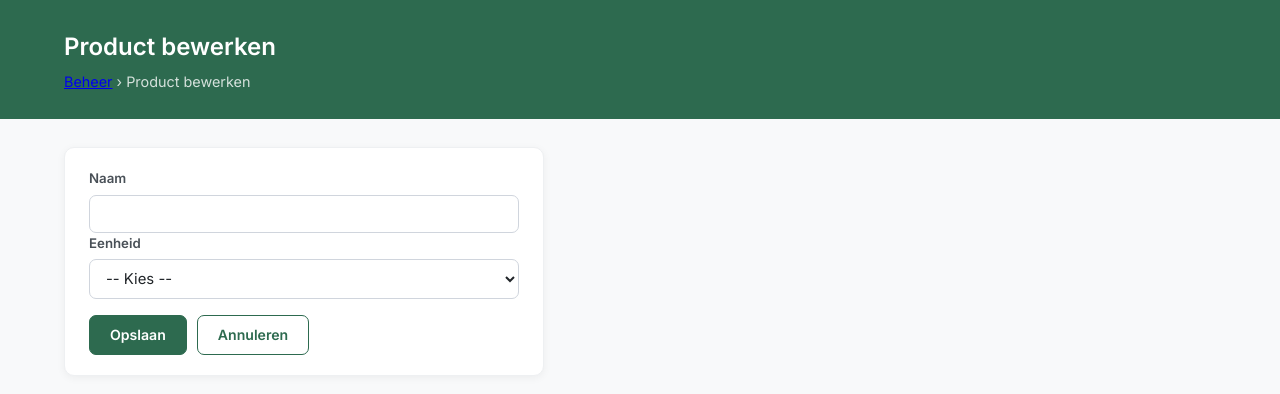
After one commit to mkoks75/Test, a FastAPI app: template templates/admin_edit_product.html in a window 1280 px wide. The commit adds this page. Shown: the top 394 px of the page. Run offline with FastAPI, Linux system fonts and the light colour scheme; the template is opened without the code that fills it, so the values that code supplies are empty; parts of the project's set-up code (start-up, migrations or seed data) failed here and were passed over.

Commit message:
bewerken verwijderen beheer items, foto fix mobiel, hernoeming

```diff
--- a/main.py
+++ b/main.py
@@ -882,6 +882,7 @@ async def admin(
     request: Request,
     db: Session = Depends(get_db),
     success: str = None,
+    error: str = None,
 ):
     user = get_current_user(request)
     if not user:
@@ -904,6 +905,7 @@ async def admin(
             "eenheden": eenheden,
             "actieve_eenheden": actieve_eenheden,
             "success": success,
+            "error": error,
         },
     )
 
@@ -1116,6 +1118,235 @@ async def admin_activate_eenheid(
         eenheid.actief = True
         db.commit()
     return RedirectResponse("/admin", status_code=302)
+
+
+# ── Product bewerken / verwijderen ─────────────────────────────────────────────
+
+@app.get("/admin/product/{product_id}/edit")
+async def admin_edit_product(product_id: int, request: Request, db: Session = Depends(get_db)):
+    user = get_current_user(request)
+    if not user:
+        return RedirectResponse("/login", status_code=302)
+
+    product = db.query(models.Product).filter(models.Product.id == product_id).first()
+    if not product:
+        return RedirectResponse("/admin", status_code=302)
+
+    eenheden = db.query(models.Eenheid).filter(models.Eenheid.actief == True).order_by(models.Eenheid.naam).all()
+    return templates.TemplateResponse(
+        "admin_edit_product.html",
+        {"request": request, "user": user, "product": product, "eenheden": eenheden},
+    )
+
+
+@app.post("/admin/product/{product_id}/edit")
+async def admin_edit_product_post(
+    product_id: int,
+    request: Request,
+    db: Session = Depends(get_db),
+    name: str = Form(...),
+    eenheid_id: int = Form(...),
+):
+    user = get_current_user(request)
+    if not user:
+        return RedirectResponse("/login", status_code=302)
+
+    product = db.query(models.Product).filter(models.Product.id == product_id).first()
+    if product:
+        eenheid = db.query(models.Eenheid).filter(models.Eenheid.id == eenheid_id).first()
+        product.name = name.strip()
+        product.eenheid_id = eenheid_id
+        if eenheid:
+            product.unit = eenheid.naam
+        db.commit()
+    return RedirectResponse("/admin?success=product_updated", status_code=302)
+
+
+@app.post("/admin/product/{product_id}/delete")
+async def admin_delete_product(product_id: int, request: Request, db: Session = Depends(get_db)):
+    user = get_current_user(request)
+    if not user:
+        return RedirectResponse("/login", status_code=302)
+
+    product = db.query(models.Product).filter(models.Product.id == product_id).first()
+    if not product:
+        return RedirectResponse("/admin", status_code=302)
+
+    heeft_entries = db.query(models.HarvestEntry).filter(models.HarvestEntry.product_id == product_id).first()
+    if heeft_entries:
+        return RedirectResponse("/admin?error=product_heeft_entries", status_code=302)
+
+    db.delete(product)
+    db.commit()
+    return RedirectResponse("/admin?success=product_deleted", status_code=302)
+
+
+# ── Locatie bewerken / verwijderen ─────────────────────────────────────────────
+
+@app.get("/admin/location/{location_id}/edit")
+async def admin_edit_location(location_id: int, request: Request, db: Session = Depends(get_db)):
+    user = get_current_user(request)
+    if not user:
+        return RedirectResponse("/login", status_code=302)
+
+    location = db.query(models.Location).filter(models.Location.id == location_id).first()
+    if not location:
+        return RedirectResponse("/admin", status_code=302)
+
+    return templates.TemplateResponse(
+        "admin_edit_location.html",
+        {"request": request, "user": user, "location": location},
+    )
+
+
+@app.post("/admin/location/{location_id}/edit")
+async def admin_edit_location_post(
+    location_id: int,
+    request: Request,
+    db: Session = Depends(get_db),
+    name: str = Form(...),
+):
+    user = get_current_user(request)
+    if not user:
+        return RedirectResponse("/login", status_code=302)
+
+    location = db.query(models.Location).filter(models.Location.id == location_id).first()
+    if location:
+        location.name = name.strip()
+        db.commit()
+    return RedirectResponse("/admin?success=location_updated", status_code=302)
+
+
+@app.post("/admin/location/{location_id}/delete")
+async def admin_delete_location(location_id: int, request: Request, db: Session = Depends(get_db)):
+    user = get_current_user(request)
+    if not user:
+        return RedirectResponse("/login", status_code=302)
+
+    location = db.query(models.Location).filter(models.Location.id == location_id).first()
+    if not location:
+        return RedirectResponse("/admin", status_code=302)
+
+    heeft_entries = db.query(models.HarvestEntry).filter(models.HarvestEntry.location_id == location_id).first()
+    heeft_uitgiftes = db.query(models.Uitgifte).filter(models.Uitgifte.location_id == location_id).first()
+    if heeft_entries or heeft_uitgiftes:
+        return RedirectResponse("/admin?error=location_heeft_registraties", status_code=302)
+
+    db.delete(location)
+    db.commit()
+    return RedirectResponse("/admin?success=location_deleted", status_code=302)
+
+
+# ── Ontvanger bewerken / verwijderen ───────────────────────────────────────────
+
+@app.get("/admin/ontvanger/{ontvanger_id}/edit")
+async def admin_edit_ontvanger(ontvanger_id: int, request: Request, db: Session = Depends(get_db)):
+    user = get_current_user(request)
+    if not user:
+        return RedirectResponse("/login", status_code=302)
+
+    ontvanger = db.query(models.Ontvanger).filter(models.Ontvanger.id == ontvanger_id).first()
+    if not ontvanger:
+        return RedirectResponse("/admin", status_code=302)
+
+    return templates.TemplateResponse(
+        "admin_edit_ontvanger.html",
+        {"request": request, "user": user, "ontvanger": ontvanger},
+    )
+
+
+@app.post("/admin/ontvanger/{ontvanger_id}/edit")
+async def admin_edit_ontvanger_post(
+    ontvanger_id: int,
+    request: Request,
+    db: Session = Depends(get_db),
+    naam: str = Form(...),
+):
+    user = get_current_user(request)
+    if not user:
+        return RedirectResponse("/login", status_code=302)
+
+    ontvanger = db.query(models.Ontvanger).filter(models.Ontvanger.id == ontvanger_id).first()
+    if ontvanger:
+        ontvanger.naam = naam.strip()
+        db.commit()
+    return RedirectResponse("/admin?success=ontvanger_updated", status_code=302)
+
+
+@app.post("/admin/ontvanger/{ontvanger_id}/delete")
+async def admin_delete_ontvanger(ontvanger_id: int, request: Request, db: Session = Depends(get_db)):
+    user = get_current_user(request)
+    if not user:
+        return RedirectResponse("/login", status_code=302)
+
+    ontvanger = db.query(models.Ontvanger).filter(models.Ontvanger.id == ontvanger_id).first()
+    if not ontvanger:
+        return RedirectResponse("/admin", status_code=302)
+
+    heeft_uitgiftes = db.query(models.Uitgifte).filter(models.Uitgifte.ontvanger == ontvanger.naam).first()
+    if heeft_uitgiftes:
+        return RedirectResponse("/admin?error=ontvanger_heeft_uitgiftes", status_code=302)
+
+    db.delete(ontvanger)
+    db.commit()
+    return RedirectResponse("/admin?success=ontvanger_deleted", status_code=302)
+
+
+# ── Eenheid bewerken / verwijderen ─────────────────────────────────────────────
+
+@app.get("/admin/eenheid/{eenheid_id}/edit")
+async def admin_edit_eenheid(eenheid_id: int, request: Request, db: Session = Depends(get_db)):
+    user = get_current_user(request)
+    if not user:
+        return RedirectResponse("/login", status_code=302)
+
+    eenheid = db.query(models.Eenheid).filter(models.Eenheid.id == eenheid_id).first()
+    if not eenheid:
+        return RedirectResponse("/admin", status_code=302)
+
+    return templates.TemplateResponse(
+        "admin_edit_eenheid.html",
+        {"request": request, "user": user, "eenheid": eenheid},
+    )
+
+
+@app.post("/admin/eenheid/{eenheid_id}/edit")
+async def admin_edit_eenheid_post(
+    eenheid_id: int,
+    request: Request,
+    db: Session = Depends(get_db),
+    naam: str = Form(...),
+    etiket_per_stuk: str = Form(default=""),
+):
+    user = get_current_user(request)
+    if not user:
+        return RedirectResponse("/login", status_code=302)
+
+    eenheid = db.query(models.Eenheid).filter(models.Eenheid.id == eenheid_id).first()
+    if eenheid:
+        eenheid.naam = naam.strip()
+        eenheid.etiket_per_stuk = bool(etiket_per_stuk)
+        db.commit()
+    return RedirectResponse("/admin?success=eenheid_updated", status_code=302)
+
+
+@app.post("/admin/eenheid/{eenheid_id}/delete")
+async def admin_delete_eenheid(eenheid_id: int, request: Request, db: Session = Depends(get_db)):
+    user = get_current_user(request)
+    if not user:
+        return RedirectResponse("/login", status_code=302)
+
+    eenheid = db.query(models.Eenheid).filter(models.Eenheid.id == eenheid_id).first()
+    if not eenheid:
+        return RedirectResponse("/admin", status_code=302)
+
+    heeft_producten = db.query(models.Product).filter(models.Product.eenheid_id == eenheid_id).first()
+    if heeft_producten:
+        return RedirectResponse("/admin?error=eenheid_heeft_producten", status_code=302)
+
+    db.delete(eenheid)
+    db.commit()
+    return RedirectResponse("/admin?success=eenheid_deleted", status_code=302)
 
 
 # ── Uitgifte ───────────────────────────────────────────────────────────────────
--- a/static/style.css
+++ b/static/style.css
@@ -786,9 +786,13 @@ footer {
 
   /* Hero */
   .hero { height: 200px; }
+  .hero-bg { background-size: cover; background-position: center; }
   .hero-text h1 { font-size: 1.5rem; }
   .hero-content { flex-direction: column; align-items: flex-start; gap: 8px; padding: 24px 16px; }
   .hero-datum { text-align: left; }
+
+  /* Foto galerij op mobiel */
+  .foto-grid img { height: 100px; aspect-ratio: unset; }
 
   /* Dashboard layout: stapelen */
   .dashboard-wrap { padding: 16px 12px 32px; }
--- /dev/null
+++ b/templates/admin_edit_product.html
@@ -0,0 +1,35 @@
+{% extends "base.html" %}
+{% block title %}Product bewerken - MountainSense Farm{% endblock %}
+
+{% block content %}
+<div class="page-header">
+  <div class="page-header-inner">
+    <h1>Product bewerken</h1>
+    <p><a href="/admin">Beheer</a> &rsaquo; Product bewerken</p>
+  </div>
+</div>
+
+<main>
+  <div class="kaart" style="max-width:480px;">
+    <form method="post" action="/admin/product/{{ product.id }}/edit">
+      <div class="veld">
+        <label for="name">Naam</label>
+        <input type="text" id="name" name="name" value="{{ product.name }}" required>
+      </div>
+      <div class="veld">
+        <label for="eenheid_id">Eenheid</label>
+        <select id="eenheid_id" name="eenheid_id" required>
+          <option value="">-- Kies --</option>
+          {% for e in eenheden %}
+          <option value="{{ e.id }}" {% if e.id == product.eenheid_id %}selected{% endif %}>{{ e.naam }}</option>
+          {% endfor %}
+        </select>
+      </div>
+      <div style="display:flex; gap:10px; margin-top:16px;">
+        <button type="submit" class="btn btn-primair">Opslaan</button>
+        <a href="/admin" class="btn btn-secundair">Annuleren</a>
+      </div>
+    </form>
+  </div>
+</main>
+{% endblock %}
--- a/templates/base.html
+++ b/templates/base.html
@@ -27,7 +27,7 @@
       <div class="nav-dropdown-menu">
         <a href="/admin" {% if request.url.path == '/admin' %}class="actief"{% endif %}>Producten &amp; Locaties</a>
         <a href="/admin#ontvangers">Ontvangers</a>
-        <a href="/beheer/geschiedenis" {% if request.url.path == '/beheer/geschiedenis' and request.query_params.get('tab') != 'uitgiftes' %}class="actief"{% elif request.url.path.startswith('/beheer/uitgifte') %}class="actief"{% endif %}>Geschiedenis &amp; Uitgiftes</a>
+        <a href="/beheer/geschiedenis" {% if request.url.path == '/beheer/geschiedenis' and request.query_params.get('tab') != 'uitgiftes' %}class="actief"{% elif request.url.path.startswith('/beheer/uitgifte') %}class="actief"{% endif %}>Voorraad &amp; Uitgiftes</a>
         <a href="/account" {% if request.url.path == '/account' %}class="actief"{% endif %}>Account</a>
       </div>
     </div>
--- a/templates/beheer_geschiedenis.html
+++ b/templates/beheer_geschiedenis.html
@@ -1,10 +1,10 @@
 {% extends "base.html" %}
-{% block title %}Geschiedenis & Uitgiftes - MountainSense Farm{% endblock %}
+{% block title %}Voorraad & Uitgiftes - MountainSense Farm{% endblock %}
 
 {% block content %}
 <div class="page-header">
   <div class="page-header-inner">
-    <h1>Geschiedenis &amp; Uitgiftes</h1>
+    <h1>Voorraad &amp; Uitgiftes</h1>
     <p>Bekijk, bewerk en exporteer registraties en uitgiftes</p>
   </div>
 </div>
```
Also changed, not shown: templates/admin.html (+58 -12 lines), templates/admin_edit_eenheid.html (added, +33 -0 lines), templates/admin_edit_location.html (added, +26 -0 lines), templates/admin_edit_ontvanger.html (added, +26 -0 lines).
